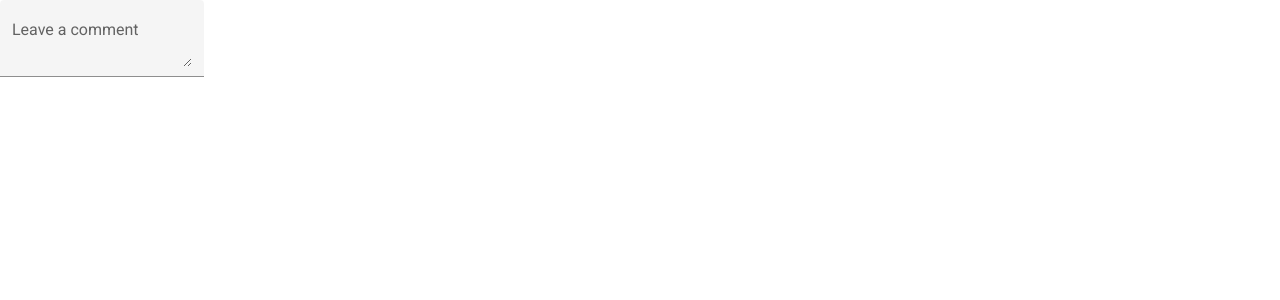
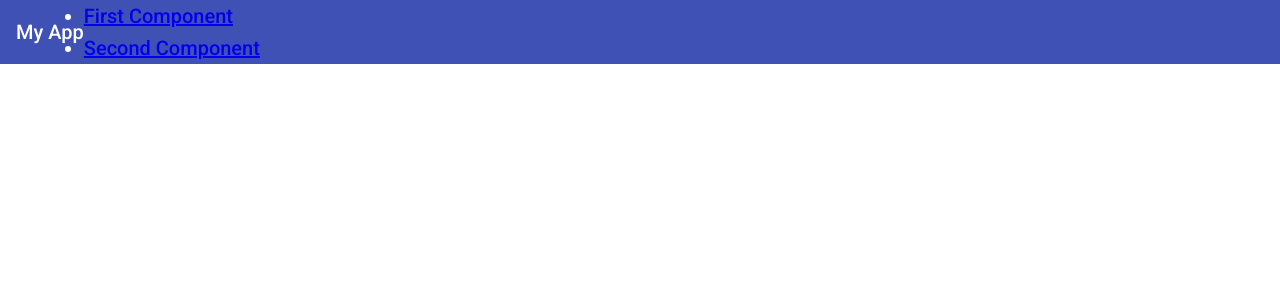
Before and after one commit to anasmak04/Angular-Forms-validation, an Angular app in the folder forms/: page / in a window 1280 px wide. Shown: the top 300 px of the page. Built offline with nearby package versions, Linux system fonts and the light colour scheme.

Commit message:
add routing for two component

```diff
--- a/forms/src/app/app.component.html
+++ b/forms/src/app/app.component.html
@@ -1 +1,2 @@
 <app-navbar></app-navbar>
+<router-outlet></router-outlet>
--- a/forms/src/app/app.module.ts
+++ b/forms/src/app/app.module.ts
@@ -6,9 +6,10 @@ import { TemplateDrivenFormsComponent } from './template-driven-forms/template-d
 import { ReactiveFormsComponent } from './reactive-forms/reactive-forms.component';
 import { AppRoutingModule } from './app-routing.module';
 import { BrowserAnimationsModule } from '@angular/platform-browser/animations';
-
+import { NavbarComponent } from './navbar/navbar.component';
 @NgModule({
   declarations: [
+    NavbarComponent,
     AppComponent,
     TemplateDrivenFormsComponent,
     ReactiveFormsComponent
--- a/forms/src/app/custom-material-ui/custom-material-ui.module.ts
+++ b/forms/src/app/custom-material-ui/custom-material-ui.module.ts
@@ -1,14 +1,13 @@
 import { NgModule } from '@angular/core';
 import { CommonModule } from '@angular/common';
 import {MatToolbarModule} from '@angular/material/toolbar';
-import { NavbarComponent } from '../navbar/navbar.component';
 import {MatBadgeModule} from '@angular/material/badge';
 import {MatInputModule} from '@angular/material/input';
 import {MatTableModule} from '@angular/material/table';
 
 @NgModule({
   declarations: [
-    NavbarComponent
+
   ],
   imports: [
     CommonModule,
@@ -19,7 +18,6 @@ import {MatTableModule} from '@angular/material/table';
   ],
 
   exports : [
-    NavbarComponent,
     CommonModule,
     MatToolbarModule,
     MatBadgeModule,
--- a/forms/src/app/navbar/navbar.component.css
+++ b/forms/src/app/navbar/navbar.component.css
@@ -0,0 +1,3 @@
+p{
+    padding: 2rem;
+}
--- a/forms/src/app/navbar/navbar.component.html
+++ b/forms/src/app/navbar/navbar.component.html
@@ -1,8 +1,10 @@
-<form class="example-form">
-
-
-  <mat-form-field class="example-full-width" appearance="fill">
-    <mat-label>Leave a comment</mat-label>
-    <textarea matInput placeholder="Ex. It makes me feel..."></textarea>
-  </mat-form-field>
-</form>
+    <mat-toolbar color="primary">
+      <span>My App</span>
+      <span class="example-spacer"></span>
+      <nav>
+        <ul>
+          <li><a routerLink="reactive" routerLinkActive="active" ariaCurrentWhenActive="page">First Component</a></li>
+          <li><a routerLink="template" ariaCurrentWhenActive="page">Second Component</a></li>
+        </ul>
+      </nav>
+    </mat-toolbar>
--- a/forms/src/styles.css
+++ b/forms/src/styles.css
@@ -2,3 +2,8 @@
 
 html, body { height: 100%; }
 body { margin: 0; font-family: Roboto, "Helvetica Neue", sans-serif; }
+*{
+    padding : 0;
+    margin : 0;
+    box-sizing : border-box;
+}
```
